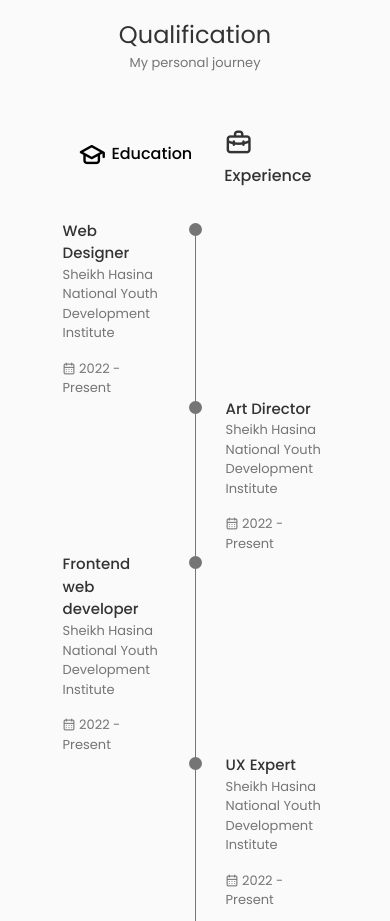
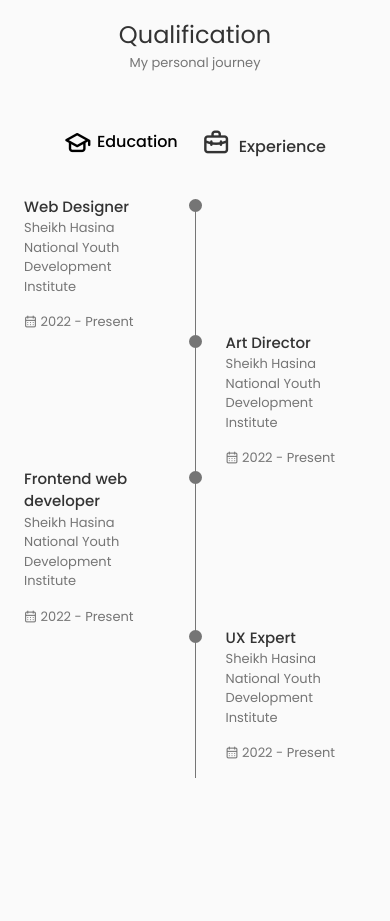
Before and after one commit to Naziur-Rahman/naziur__portfoilo, a React (Vite) app: page / in a window 390 px wide. Shown: the part 3100-4021 px from the top of the page. After the commit the page ends 3878 px from the top, so only its background shows below. Built offline with nearby package versions, Linux system fonts and the light colour scheme.

Commit message:
qualification section done

```diff
--- a/src/components/qualification/Qualification.jsx
+++ b/src/components/qualification/Qualification.jsx
@@ -12,10 +12,10 @@ function Qualification() {
 
         <div className="qualification__container container">
             <div className="qualification__tabs">
-                <div className= {toggleState === 1 ? "qualification__button qualification__active button__flex" : "qualification__button"}>
+                <div className= {toggleState === 1 ? "qualification__button qualification__active button__flex" : "qualification__button"} onClick={() => toggleTab(1)}>
                     <i className="uil uil-graduation-cap qualification__icon"></i> Education
                 </div>
-                <div className={toggleState === 2 ? "qualification__button qualification__active button__flex" : "qualification__button"}>
+                <div className={toggleState === 2 ? "qualification__button qualification__active button__flex" : "qualification__button"} onClick={() => toggleTab(2)}>
                     <i className="uil uil-briefcase-alt qualification__icon"></i> Experience
                 </div>
             </div>
@@ -86,7 +86,7 @@ function Qualification() {
                     </div>
                 </div>
 
-                <div className="qualification__content">
+                <div className={toggleState === 2 ? "qualification__content qualification__content__active" : "qualification__content"}>
                     <div className="qualification__data">
                         <div>
                             <h3 className="qualification__title">Product Designer </h3>
--- a/src/components/qualification/qualification.css
+++ b/src/components/qualification/qualification.css
@@ -69,3 +69,41 @@
     background-color: var(--text-color);
     transform: translate(6px, -7px);
 }
+
+/*=============== BREAKPOINTS ===============*/
+/* For large devices */
+@media screen and (max-width: 992px) {
+    .qualification__container{
+        margin-left: auto;
+        margin-right: auto;
+    }
+
+  }
+
+  /* For medium devices */
+  @media screen and (max-width: 768px) {
+    .qualification__container{
+        margin-left: var(--mb-1-5);
+        margin-right: var(--mb-1-5);
+
+    }
+
+  }
+
+  @media screen and (max-width: 576px) {
+
+    .qualification__section{
+        grid-template-columns: initial;
+
+    }
+    .qualification__button{
+        margin: 0 var(--mb-0-75);
+    }
+  }
+
+  /* For small devices */
+  @media screen and (max-width: 350px) {
+    .qualification__data{
+        gap: 0.5rem;
+    }
+  }
```
